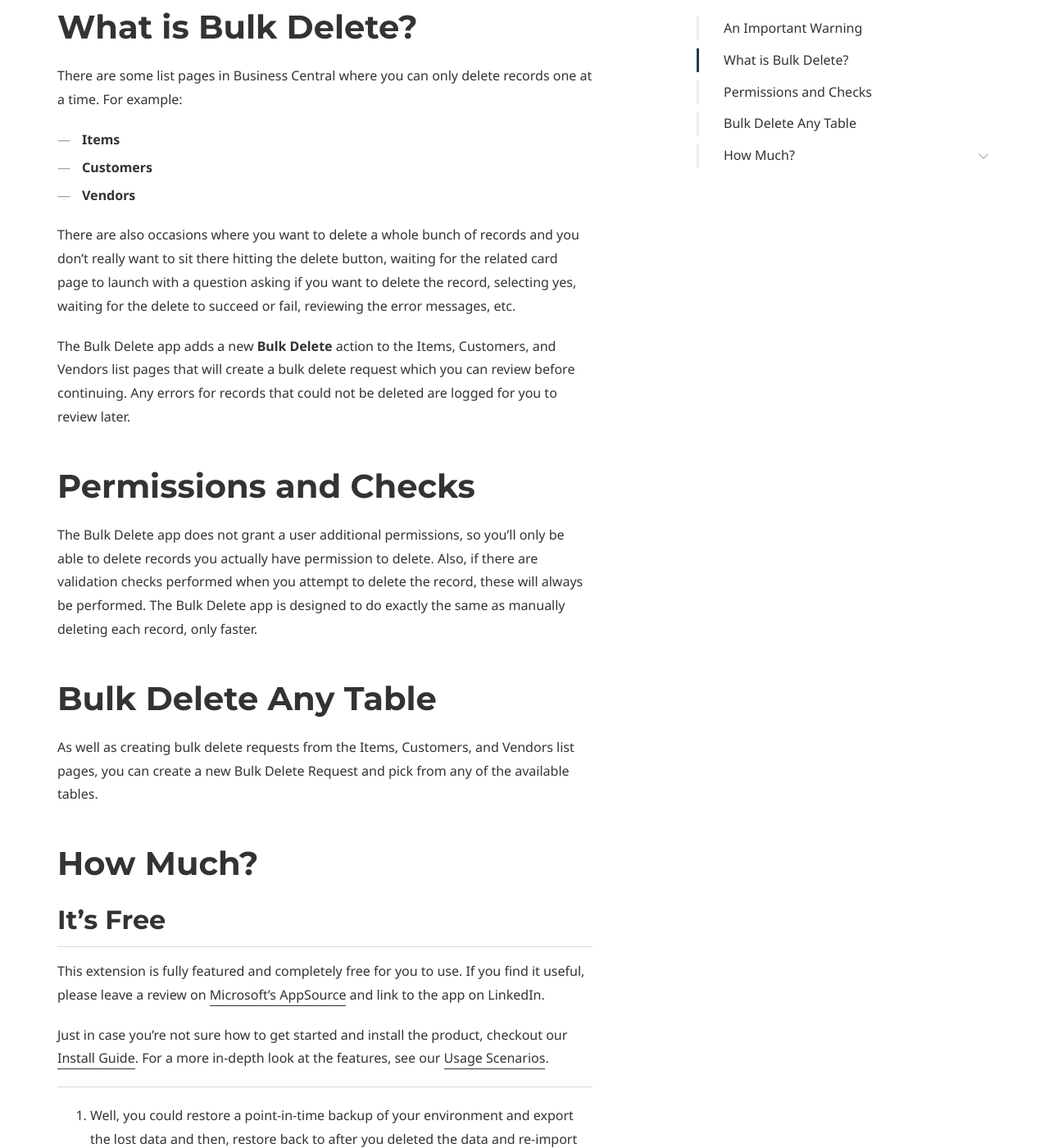
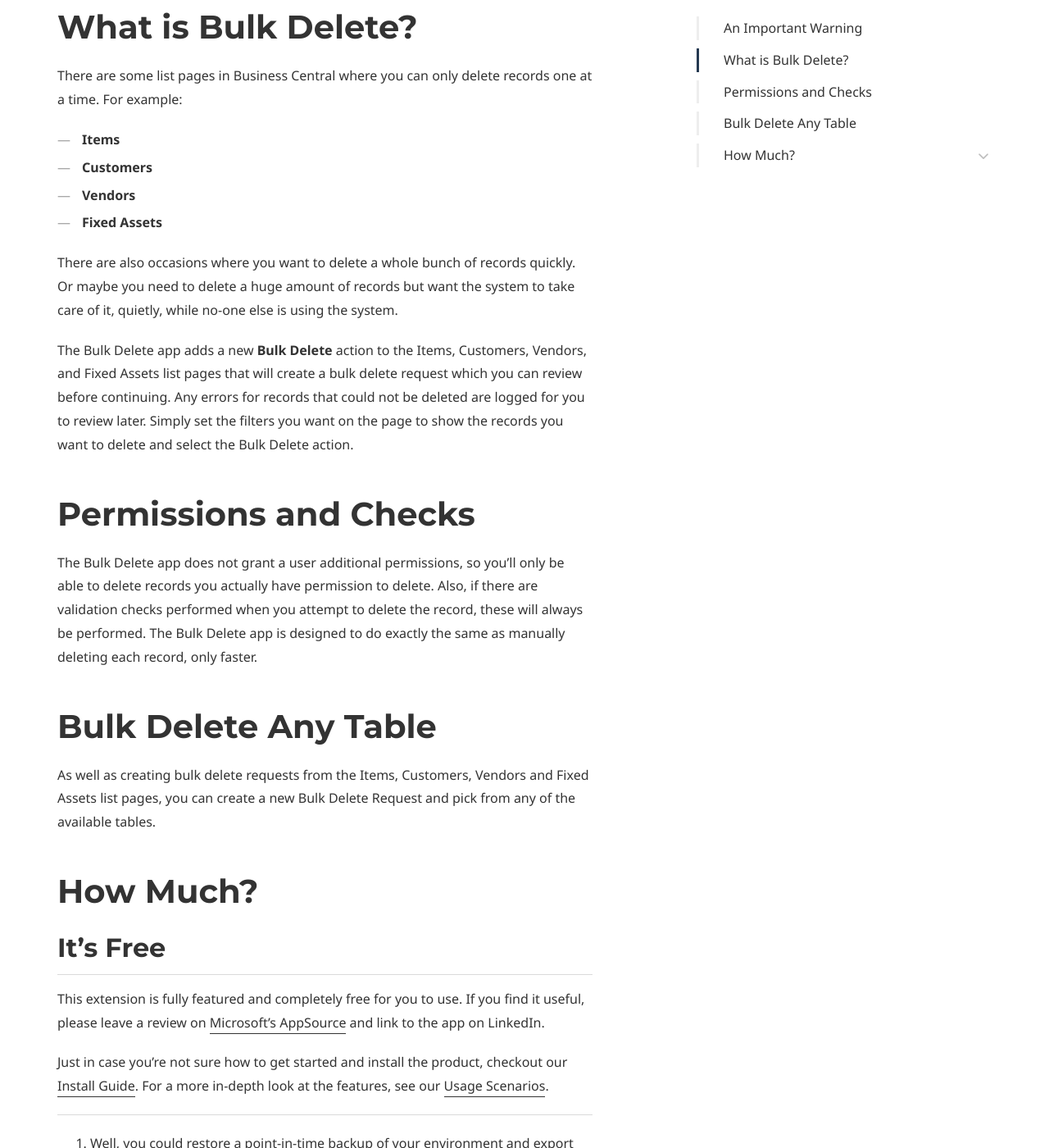
Before and after one commit to BCAppsLimited/BulkDelete, a Jekyll site: the page built from overview.md, in a window 1280 px wide and 1400 px high, scrolled down 1248 px. Shown: the whole window at 82% size. Built offline with Jekyll 4.4.1, drawn with Linux system fonts in a browser that asks for light colours; some web fonts are replaced.

```diff
--- a/overview.md
+++ b/overview.md
@@ -46,10 +46,11 @@ There are some list pages in Business Central where you can only delete records
 - **Items**
 - **Customers**
 - **Vendors**
+- **Fixed Assets**
 
-There are also occasions where you want to delete a whole bunch of records and you don't really want to sit there hitting the delete button, waiting for the related card page to launch with a question asking if you want to delete the record, selecting yes, waiting for the delete to succeed or fail, reviewing the error messages, etc.
+There are also occasions where you want to delete a whole bunch of records quickly. Or maybe you need to delete a huge amount of records but want the system to take care of it, quietly, while no-one else is using the system.
 
-The Bulk Delete app adds a new **Bulk Delete** action to the Items, Customers, and Vendors list pages that will create a bulk delete request which you can review before continuing. Any errors for records that could not be deleted are logged for you to review later.
+The Bulk Delete app adds a new **Bulk Delete** action to the Items, Customers, Vendors, and Fixed Assets list pages that will create a bulk delete request which you can review before continuing. Any errors for records that could not be deleted are logged for you to review later. Simply set the filters you want on the page to show the records you want to delete and select the Bulk Delete action.
 
 # Permissions and Checks
 
@@ -57,7 +58,7 @@ The Bulk Delete app does not grant a user additional permissions, so you'll only
 
 # Bulk Delete Any Table
 
-As well as creating bulk delete requests from the Items, Customers, and Vendors list pages, you can create a new Bulk Delete Request and pick from any of the available tables.
+As well as creating bulk delete requests from the Items, Customers, Vendors and Fixed Assets list pages, you can create a new Bulk Delete Request and pick from any of the available tables.
 
 # How Much?
 
```
Also changed, not shown: install-guide.md (+1 -1 lines), usage-scenarios.md (+3 -3 lines), screenshots/install/AppOverview.png, screenshots/install/InstallingApp.png, screenshots/install/SearchForAnApp.png, screenshots/usagescenarios/DeleteBulkDeleteReqeuestConfirmation.png, screenshots/usagescenarios/ItemPendingBulkDeleteRequestCard.png, screenshots/usagescenarios/LatestDeleteRun.png (added).
